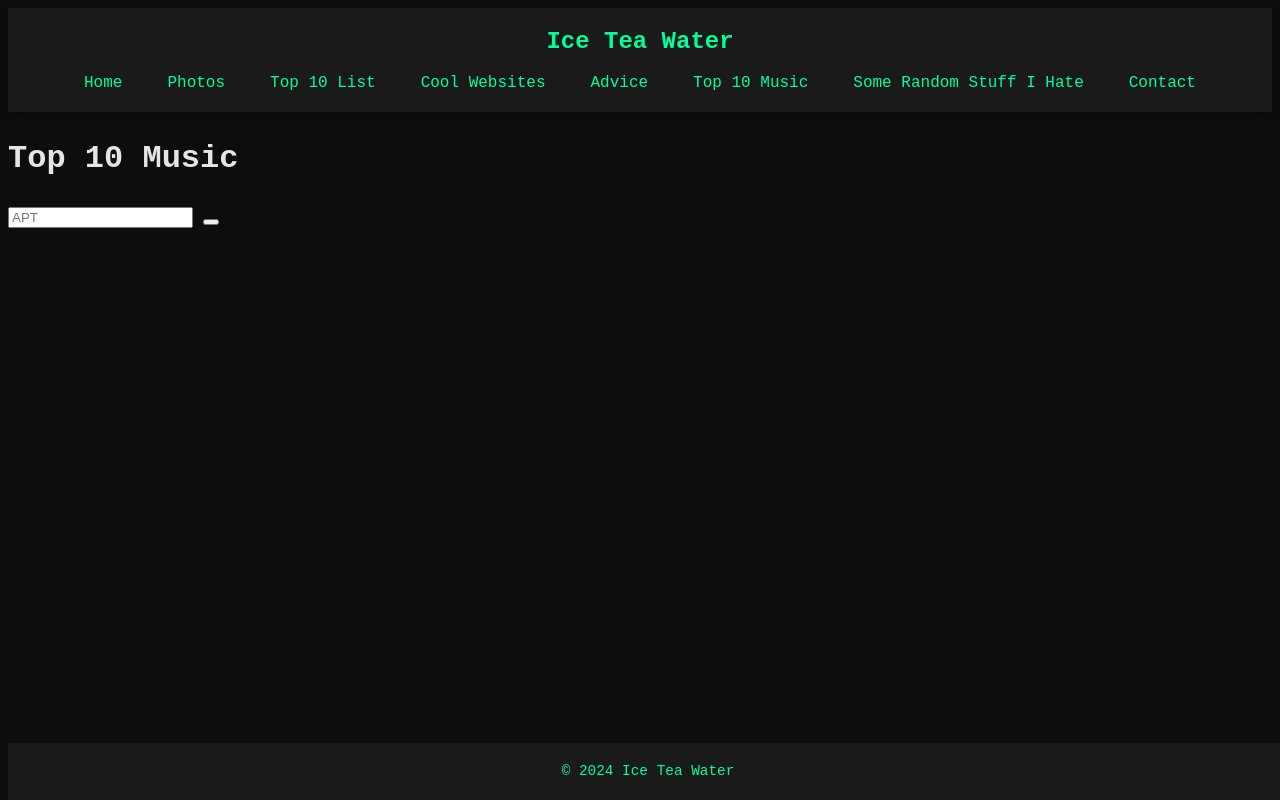
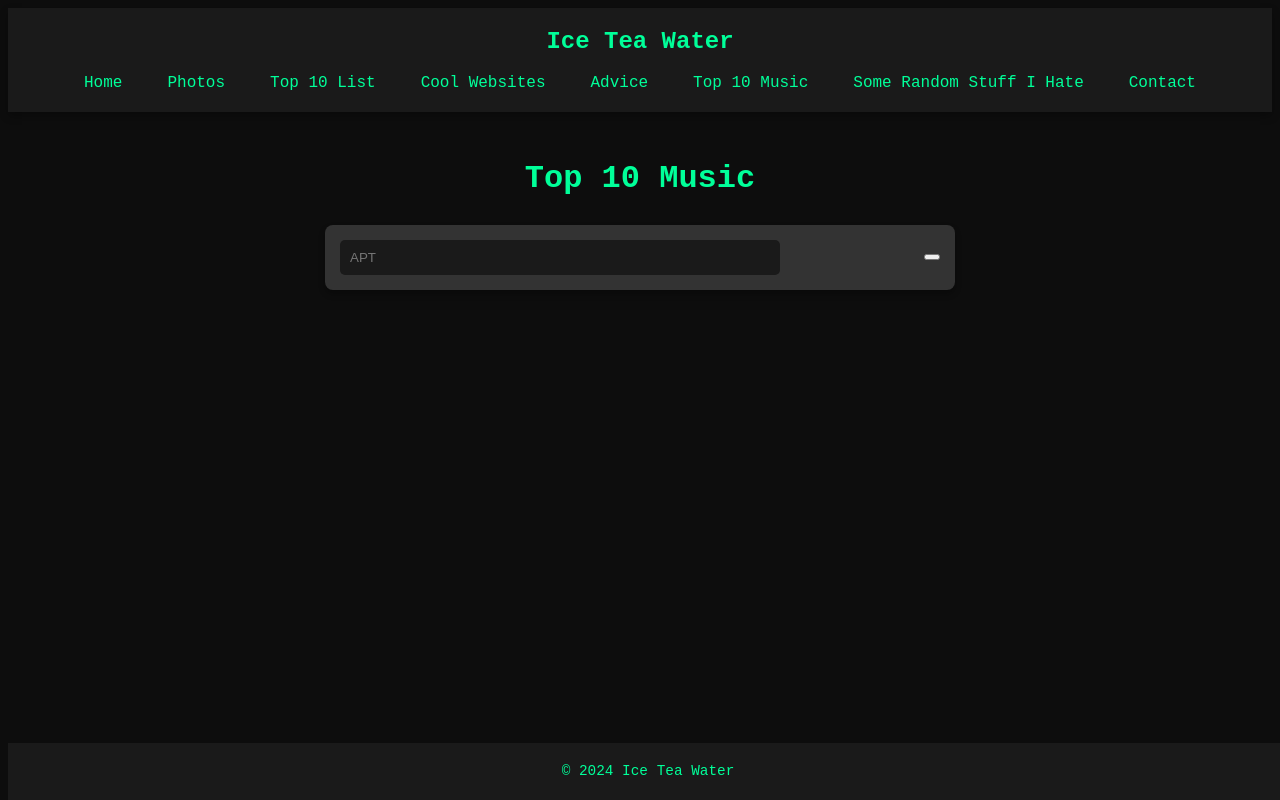
Before and after one commit to iceteawater476/1, a plain HTML site: page top-music.html in a window 1280 px wide. Drawn offline with Linux system fonts and the light colour scheme.

Commit message:
Update styles.css

```diff
--- a/styles.css
+++ b/styles.css
@@ -469,3 +469,64 @@ button[type="submit"]:hover {
         width: 90%;
     }
 }
+/* General Page Styling */
+main {
+    padding: 20px;
+    color: #00ff99;
+    text-align: center;
+}
+
+h1 {
+    font-size: 2rem;
+    margin-bottom: 20px;
+}
+
+/* Music List Styling */
+.music-list, .hate-list {
+    display: flex;
+    flex-direction: column;
+    align-items: center;
+    gap: 15px;
+}
+
+.music-item, .hate-item {
+    background-color: #333;
+    padding: 15px;
+    width: 80%;
+    max-width: 600px;
+    border-radius: 8px;
+    box-shadow: 0 4px 6px rgba(0, 0, 0, 0.3);
+    display: flex;
+    justify-content: space-between;
+    align-items: center;
+}
+
+.song-name {
+    width: 70%;
+    padding: 10px;
+    border: none;
+    border-radius: 5px;
+    background-color: #1a1a1a;
+    color: #00ff99;
+}
+
+.song-link {
+    padding: 10px 15px;
+    background-color: #00ff99;
+    border: none;
+    border-radius: 5px;
+    color: #1a1a1a;
+    cursor: pointer;
+    transition: background-color 0.3s;
+}
+
+.song-link:hover {
+    background-color: #ff00ff;
+}
+
+/* Mobile Styles */
+@media screen and (max-width: 768px) {
+    .music-item, .hate-item {
+        width: 100%;
+    }
+}
```
